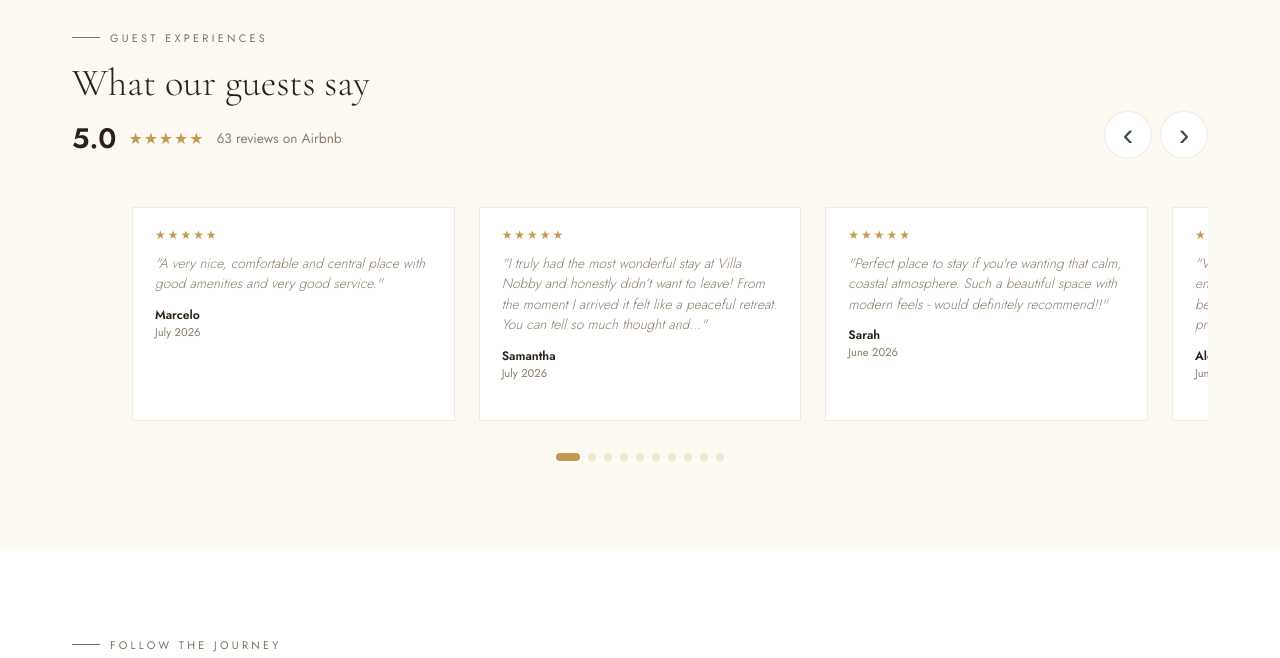
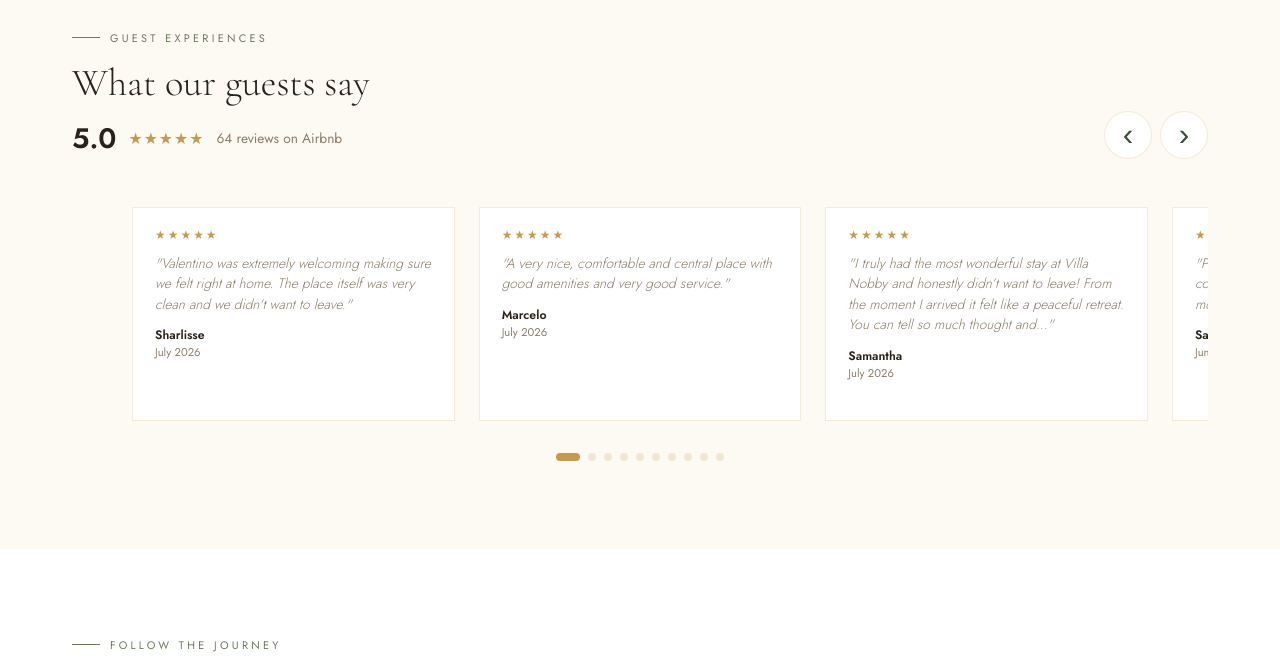
Before and after one commit to VillaNobby/VillaNobby.github.io, a website: page index.html in a window 1280 px wide. Shown: the part 4620-5278 px from the top of the page. Drawn offline with nearby package versions, Linux system fonts and the light colour scheme; no server answers; a web font is replaced by a local one.

Commit message:
Add new Airbnb reviews [2026-07-19]

```diff
--- a/index.html
+++ b/index.html
@@ -36,7 +36,7 @@
   "url": "https://www.villanobby.com/",
   "image": ["https://www.villanobby.com/20260225_002224497_iOS.jpg"],
   "address": { "@type": "PostalAddress", "addressLocality": "Miami", "addressRegion": "QLD", "postalCode": "4220", "addressCountry": "AU" },
-  "aggregateRating": { "@type": "AggregateRating", "ratingValue": "5.0", "reviewCount": "63" },
+  "aggregateRating": { "@type": "AggregateRating", "ratingValue": "5.0", "reviewCount": "64" },
   "sameAs": [
     "https://www.airbnb.com.au/rooms/1554938675549327457",
     "https://www.instagram.com/villanobby/"
--- a/reviews.json
+++ b/reviews.json
@@ -1,7 +1,7 @@
 {
-  "updated": "2026-07-13T23:51:56.227Z",
+  "updated": "2026-07-19T00:00:00.000Z",
   "rating": 5,
-  "totalReviews": 63,
+  "totalReviews": 64,
   "categories": {
     "cleanliness": 5,
     "accuracy": 5,
@@ -11,6 +11,13 @@
     "value": 5
   },
   "reviews": [
+    {
+      "id": "sharlisse-july-2026",
+      "name": "Sharlisse",
+      "date": "July 2026",
+      "rating": 5,
+      "text": "Valentino was extremely welcoming making sure we felt right at home. The place itself was very clean and we didn't want to leave."
+    },
     {
       "id": "marcelo-july-2026",
       "name": "Marcelo",
```
